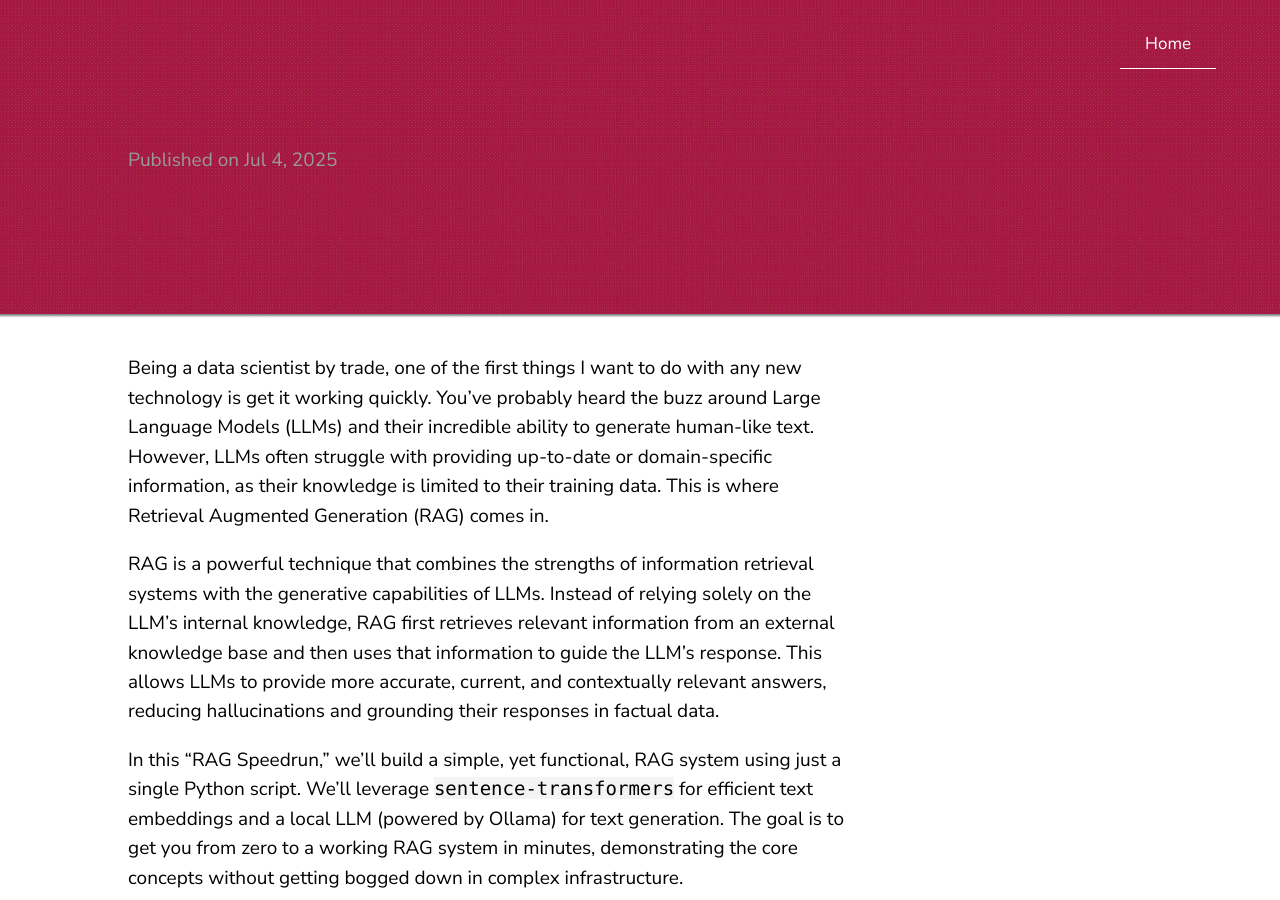
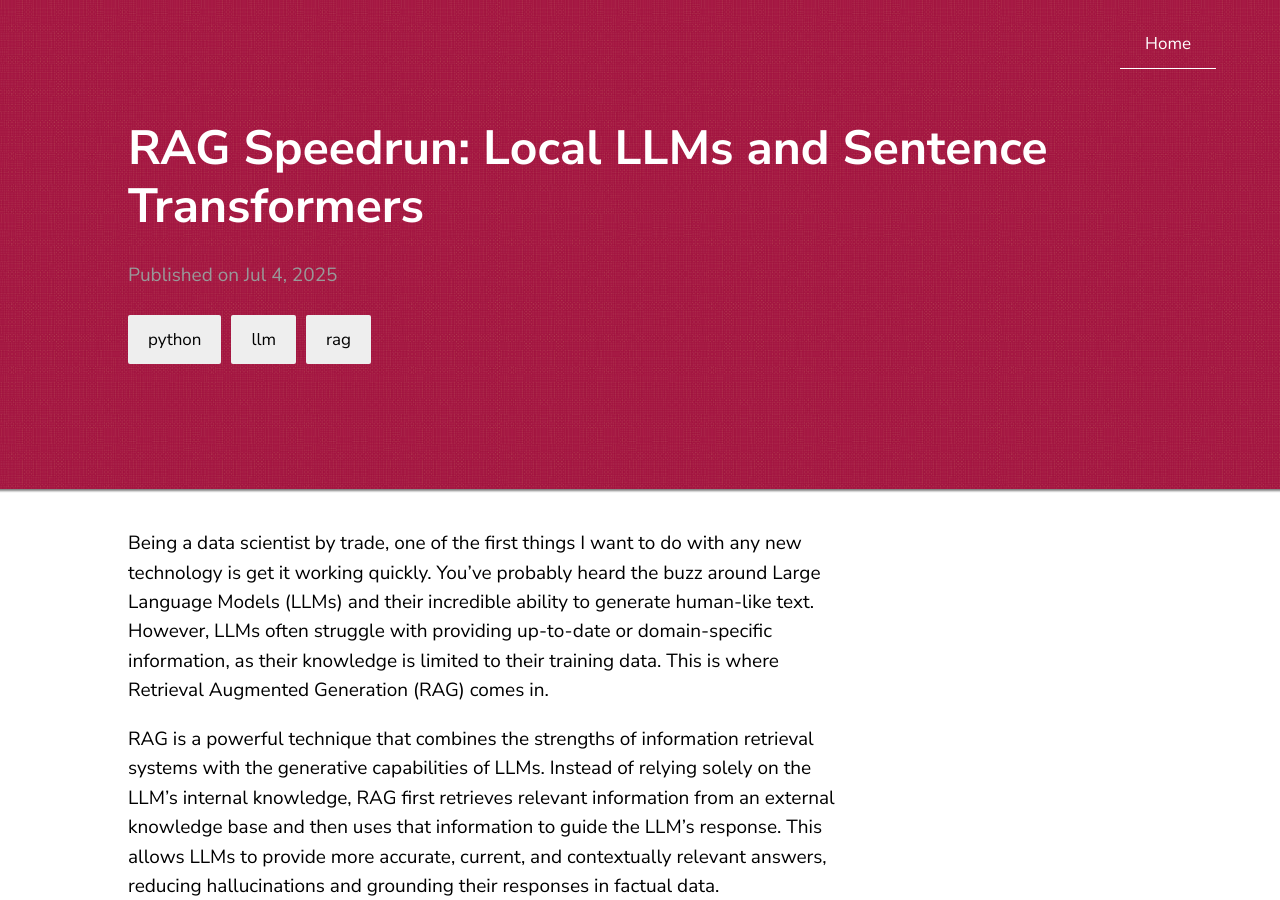
Before and after one commit to SeanTater/SeanTater.github.io, a Jekyll site: the page built from _posts/2025-07-03-rag-speedrun.md, in a window 1280 px wide and 900 px high. Built offline with Jekyll 4.4.1, drawn with Linux system fonts in a browser that asks for light colours; our own code applies the rules of GitHub Pages for plain Markdown files.

Commit message:
Fix a typo in the title

```diff
--- a/_posts/2025-07-03-rag-speedrun.md
+++ b/_posts/2025-07-03-rag-speedrun.md
@@ -1,6 +1,6 @@
 ---
 layout: post
-title:  RAG Speedrun: Local LLMs and Sentence Transformers
+title:  "RAG Speedrun: Local LLMs and Sentence Transformers"
 date:   2025-07-03 20:36:07 -0400
 categories: python llm rag
 ---
```
